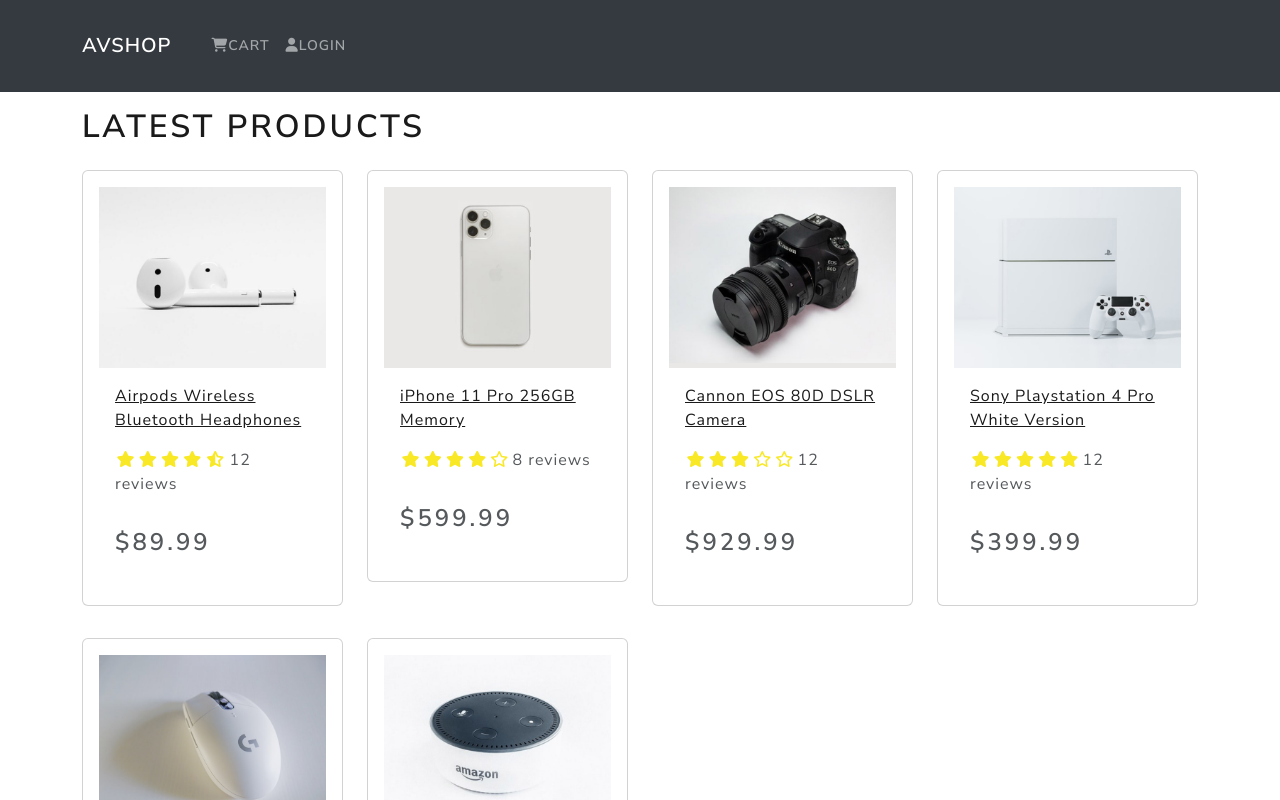
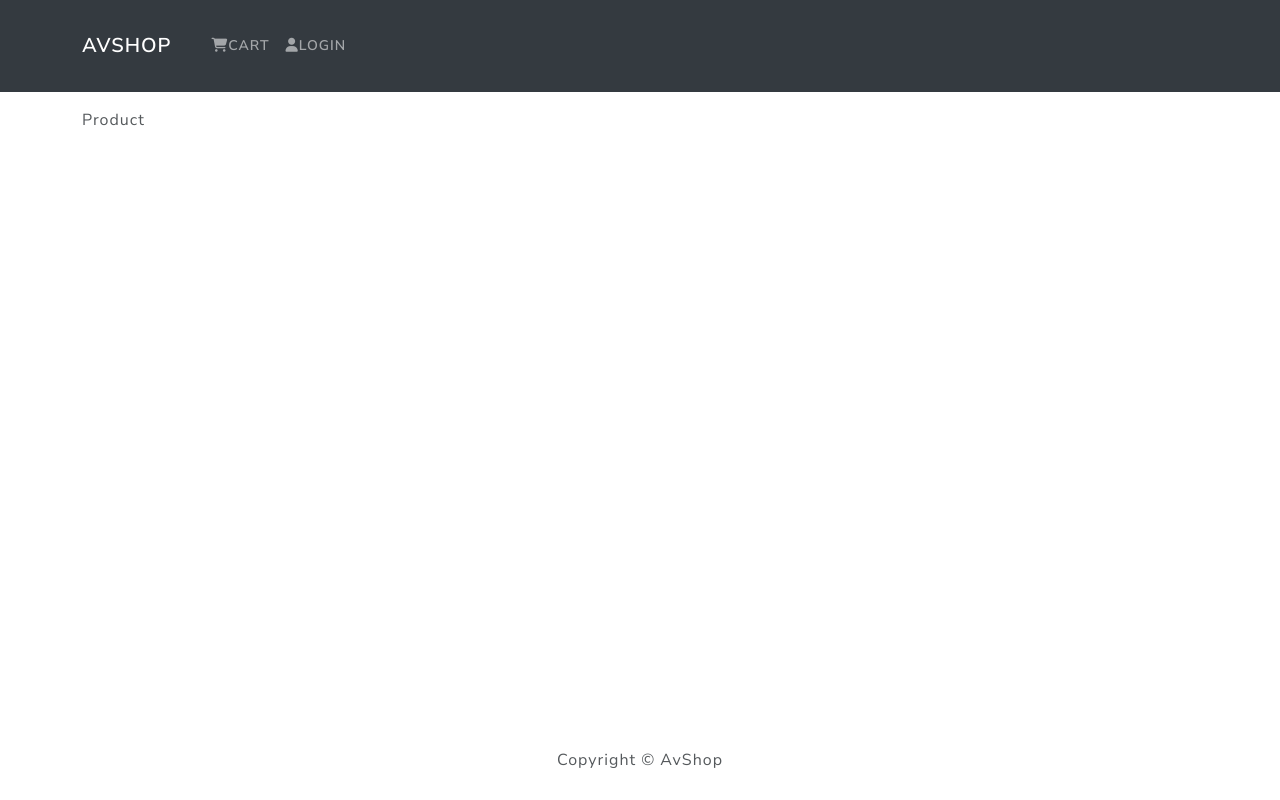
Before and after one commit to Blckvia/ecommerce, a React (Create React App) app in the folder frontend/: page /product/1 in a window 1280 px wide. Shown: the top 800 px of the page. Built offline with nearby package versions, Linux system fonts and the light colour scheme.

Commit message:
feat: react-router-dom & react-rotuer-bootstrap was implemented

```diff
--- a/frontend/package.json
+++ b/frontend/package.json
@@ -9,6 +9,8 @@
     "react": "^18.2.0",
     "react-bootstrap": "^2.7.2",
     "react-dom": "^18.2.0",
+    "react-router-bootstrap": "^0.26.2",
+    "react-router-dom": "^6.10.0",
     "react-scripts": "5.0.1",
     "web-vitals": "^2.1.4"
   },
--- a/frontend/src/App.js
+++ b/frontend/src/App.js
@@ -1,21 +1,25 @@
 import { Container } from 'react-bootstrap';
-
+import { Route, Routes, BrowserRouter } from 'react-router-dom';
 import Header from './components/Header';
 import Footer from './components/Footer';
 
 import HomeScreen from './screens/HomeScreen';
+import ProductScreen from './screens/ProductScreen';
 
 function App() {
   return (
-    <div>
+    <BrowserRouter>
       <Header />
       <main className='py-3'>
         <Container>
-          <HomeScreen />
+          <Routes>
+            <Route path='/' element={<HomeScreen />} />
+            <Route path='product/:id' element={<ProductScreen />} />
+          </Routes>
         </Container>
       </main>
       <Footer />
-    </div>
+    </BrowserRouter>
   );
 }
 
--- a/frontend/src/components/Header.js
+++ b/frontend/src/components/Header.js
@@ -1,21 +1,28 @@
 import React from 'react';
 import { Container, Navbar, Nav } from 'react-bootstrap';
+import { LinkContainer } from 'react-router-bootstrap';
 
 function Header() {
   return (
     <header>
       <Navbar bg='dark' variant='dark' expand='lg' collapseOnSelect>
         <Container>
-          <Navbar.Brand href='/'>AvShop</Navbar.Brand>
+          <LinkContainer to='/'>
+            <Navbar.Brand>AvShop</Navbar.Brand>
+          </LinkContainer>
           <Navbar.Toggle aria-controls='basic-navbar-nav' />
           <Navbar.Collapse id='basic-navbar-nav'>
             <Nav className='mr-auto'>
-              <Nav.Link href='/cart'>
-                <i className='fas fa-shopping-cart'></i>Cart
-              </Nav.Link>
-              <Nav.Link href='/login'>
-                <i className='fas fa-user'></i>Login
-              </Nav.Link>
+              <LinkContainer to='/cart'>
+                <Nav.Link>
+                  <i className='fas fa-shopping-cart'></i>Cart
+                </Nav.Link>
+              </LinkContainer>
+              <LinkContainer to='/login'>
+                <Nav.Link>
+                  <i className='fas fa-user'></i>Login
+                </Nav.Link>
+              </LinkContainer>
             </Nav>
           </Navbar.Collapse>
         </Container>
--- a/frontend/src/components/Product.js
+++ b/frontend/src/components/Product.js
@@ -2,19 +2,21 @@
 import { Card } from 'react-bootstrap';
 import Rating from './Rating';
 
+import { Link } from 'react-router-dom';
+
 function Product({ product }) {
   return (
     <Card className='my-3 p-3 rounded'>
-      <a href={`/product/${product._id}`}>
+      <Link to={`/product/${product._id}`}>
         <Card.Img src={product.image} />
-      </a>
+      </Link>
 
       <Card.Body>
-        <a href={`/product/${product._id}`}>
+        <Link to={`/product/${product._id}`}>
           <Card.Title as='div'>
             <strong>{product.name}</strong>
           </Card.Title>
-        </a>
+        </Link>
 
         <Card.Text as='div'>
           <div className='my-3'>
--- /dev/null
+++ b/frontend/src/screens/ProductScreen.js
@@ -0,0 +1,7 @@
+import React from 'react';
+
+function ProductScreen() {
+  return <div>Product</div>;
+}
+
+export default ProductScreen;
```
Also changed, not shown: 1 other file (tests, documents, lock files or other folders).
